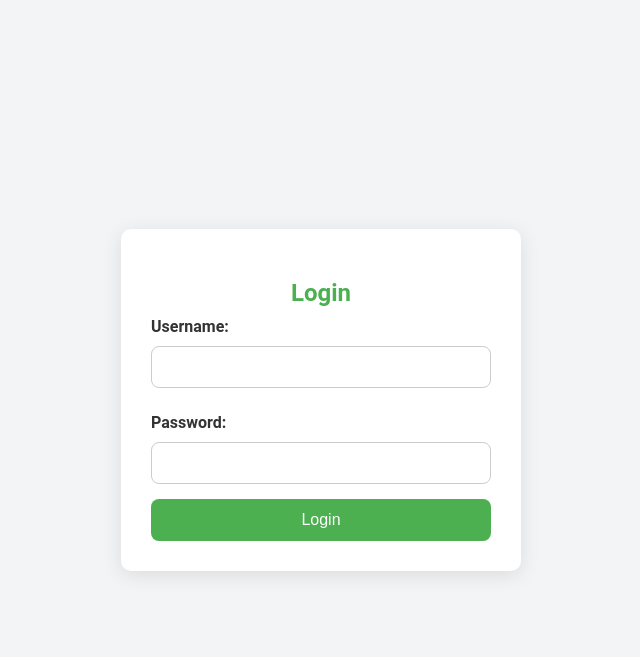
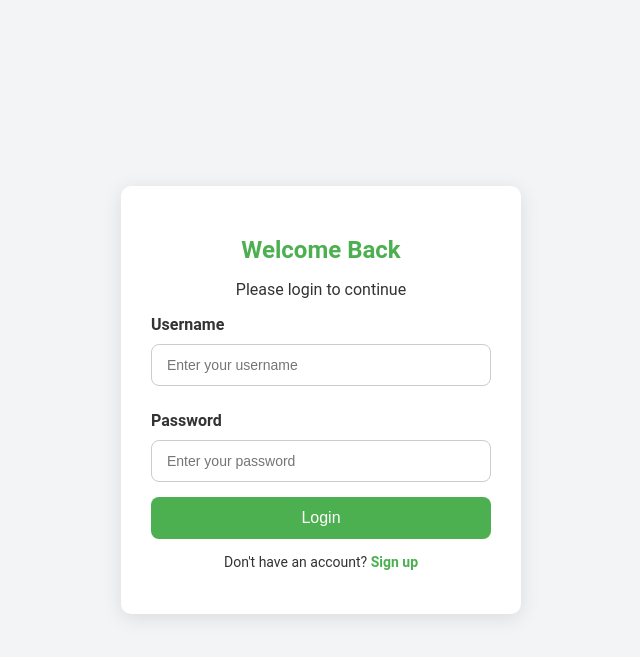
Before and after one commit to iminsgineark/IPL-Match-Predictor-, a Python web app: template loginpage/templates/login.html in a window 1280 px wide. Shown: the top 657 px of the page, without its empty margins (319-959 px from the left). Run offline with Jinja, Linux system fonts and the light colour scheme; the template is opened without the code that fills it, so the values that code supplies are empty.

Commit message:
created a login page

```diff
--- a/loginpage/templates/login.html
+++ b/loginpage/templates/login.html
@@ -1,19 +1,23 @@
 <!DOCTYPE html>
-<html>
+<html lang="en">
 <head>
+    <meta charset="UTF-8">
+    <meta name="viewport" content="width=device-width, initial-scale=1.0">
     <title>Login Page</title>
     <link rel="stylesheet" type="text/css" href="/static/style.css">
 </head>
 <body>
     <div class="login-container">
-        <h2>Login</h2>
+        <h2>Welcome Back</h2>
+        <p>Please login to continue</p>
         <form action="/login" method="POST">
-            <label for="username">Username:</label>
-            <input type="text" id="username" name="username" required><br>
-            <label for="password">Password:</label>
-            <input type="password" id="password" name="password" required><br>
+            <label for="username">Username</label>
+            <input type="text" id="username" name="username" placeholder="Enter your username" required>
+            <label for="password">Password</label>
+            <input type="password" id="password" name="password" placeholder="Enter your password" required>
             <button type="submit">Login</button>
         </form>
+        <p class="signup-link">Don't have an account? <a href="/signup">Sign up</a></p>
     </div>
 </body>
 </html>
```
